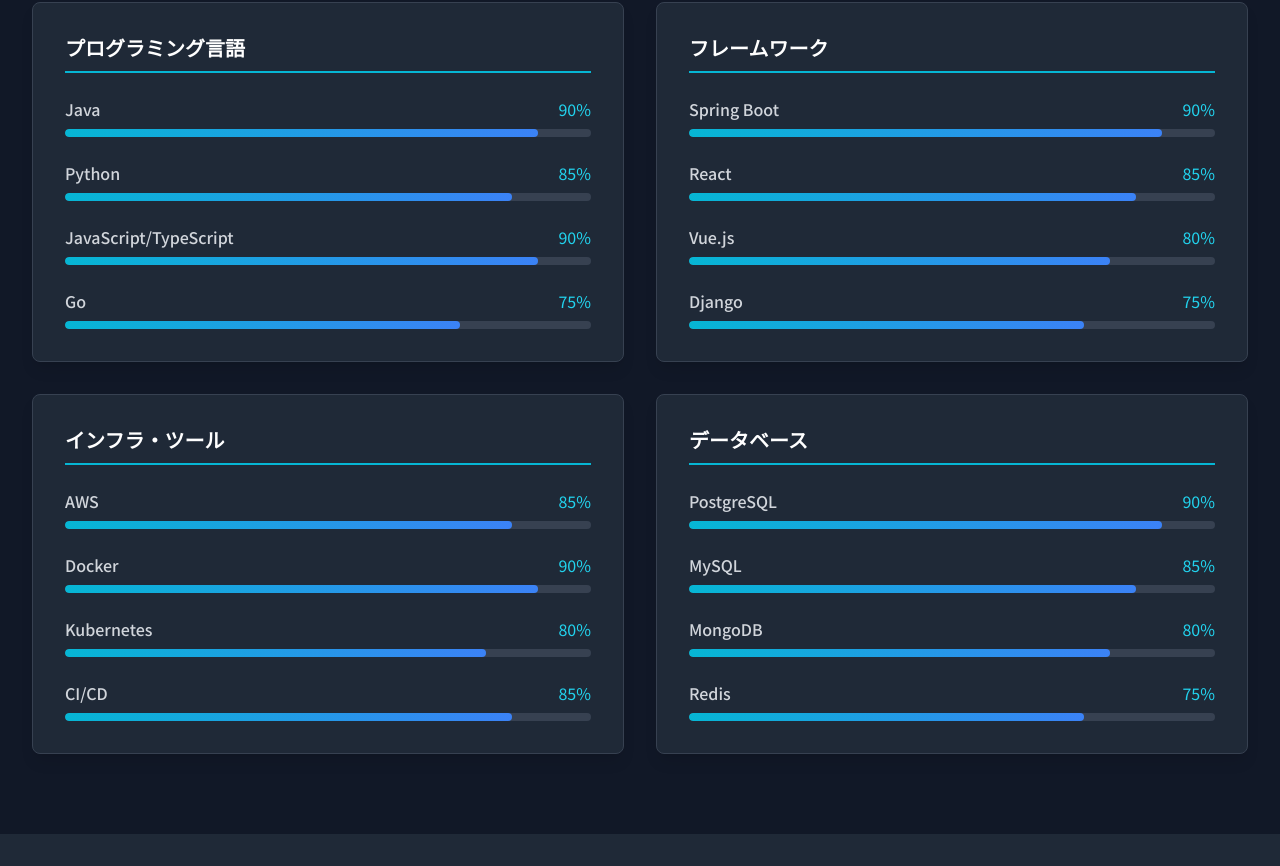
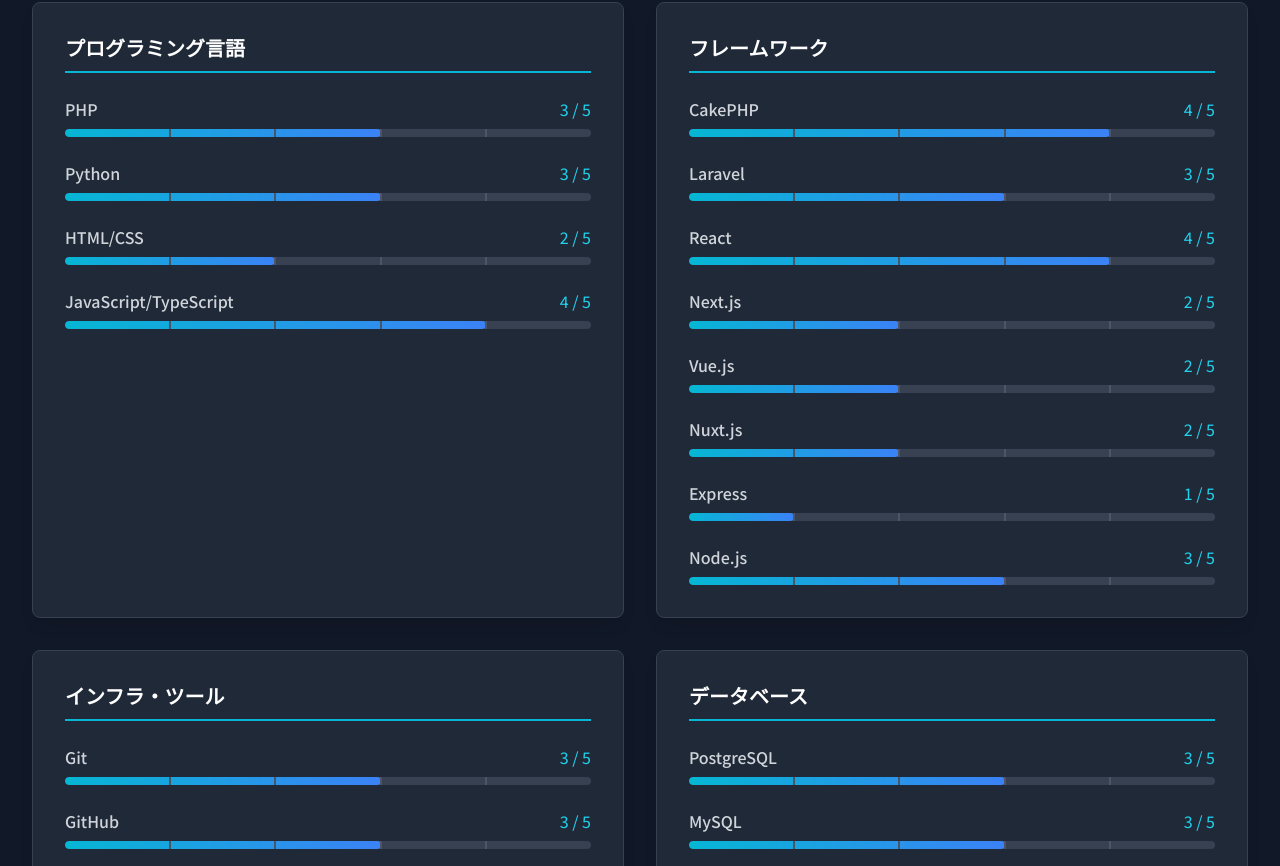
Before and after one commit to KM0912/portfolio, a React (Vite) app: page / in a window 1280 px wide. Shown: the part 1034-1900 px from the top of the page. Built offline with nearby package versions, Linux system fonts and the light colour scheme.

Commit message:
Skillsコンポーネントを更新し、スキルデータを外部データに移行。スキルレベルの表示ロジックを改善し、評価基準を追加。

```diff
--- a/src/components/Skills.tsx
+++ b/src/components/Skills.tsx
@@ -1,45 +1,13 @@
-import React from 'react';
-import SectionTitle from './SectionTitle';
-import { useIntersectionObserver } from '../utils/useIntersectionObserver';
+import SectionTitle from "./SectionTitle";
+import { useIntersectionObserver } from "../utils/useIntersectionObserver";
+import { skills } from "../data/data";
 
-const skillCategories = [
-  {
-    title: 'プログラミング言語',
-    skills: [
-      { name: 'Java', level: 90 },
-      { name: 'Python', level: 85 },
-      { name: 'JavaScript/TypeScript', level: 90 },
-      { name: 'Go', level: 75 },
-    ],
-  },
-  {
-    title: 'フレームワーク',
-    skills: [
-      { name: 'Spring Boot', level: 90 },
-      { name: 'React', level: 85 },
-      { name: 'Vue.js', level: 80 },
-      { name: 'Django', level: 75 },
-    ],
-  },
-  {
-    title: 'インフラ・ツール',
-    skills: [
-      { name: 'AWS', level: 85 },
-      { name: 'Docker', level: 90 },
-      { name: 'Kubernetes', level: 80 },
-      { name: 'CI/CD', level: 85 },
-    ],
-  },
-  {
-    title: 'データベース',
-    skills: [
-      { name: 'PostgreSQL', level: 90 },
-      { name: 'MySQL', level: 85 },
-      { name: 'MongoDB', level: 80 },
-      { name: 'Redis', level: 75 },
-    ],
-  },
-];
+// スキルレベルの評価基準
+// 1: 調べながら基本的な開発ができる。エラーの解決には時間がかかる。
+// 2: 実務経験が
+// 3: 実務で半年以上経験があり、問題なく開発できる。
+// 4: 実務で経験したことがあり、問題なく開発できる。他の人に教えられる。
+// 5: プロフェッショナル。完全に理解しており、他の人に教えられる。
 
 const Skills = () => {
   const { elementRef, isVisible } = useIntersectionObserver();
@@ -52,15 +20,15 @@
         <div
           ref={elementRef}
           className={`grid grid-cols-1 md:grid-cols-2 gap-8 ${
-            isVisible ? 'animate-fade-in-up' : 'opacity-0'
+            isVisible ? "animate-fade-in-up" : "opacity-0"
           }`}
         >
-          {skillCategories.map((category, categoryIndex) => (
+          {skills.map((category, categoryIndex) => (
             <div
               key={category.title}
               className="bg-gray-800 p-8 rounded-lg shadow-lg hover:shadow-xl transition-shadow duration-300 border border-gray-700"
               style={{
-                animationDelay: `${categoryIndex * 0.2}s`
+                animationDelay: `${categoryIndex * 0.2}s`,
               }}
             >
               <h3 className="text-xl font-semibold text-white mb-6 border-b-2 border-cyan-500 pb-2">
@@ -71,21 +39,42 @@
                   <div
                     key={skill.name}
                     style={{
-                      animationDelay: `${(categoryIndex * 4 + index) * 0.1}s`
+                      animationDelay: `${(categoryIndex * 4 + index) * 0.1}s`,
                     }}
                   >
                     <div className="flex justify-between mb-2">
-                      <span className="text-gray-300 font-medium">{skill.name}</span>
-                      <span className="text-cyan-400">{skill.level}%</span>
+                      <span className="text-gray-300 font-medium">
+                        {skill.name}
+                      </span>
+                      <span className="text-cyan-400">{skill.level} / 5</span>
                     </div>
-                    <div className="h-2 bg-gray-700 rounded-full overflow-hidden">
+                    <div className="h-2 bg-gray-700 rounded-full overflow-hidden relative">
                       <div
                         className="h-full bg-gradient-to-r from-cyan-500 to-blue-500 rounded-full transition-all duration-1000 ease-out"
                         style={{
-                          width: isVisible ? `${skill.level}%` : '0%',
-                          transitionDelay: `${(categoryIndex * 4 + index) * 0.1}s`
+                          width: isVisible
+                            ? `${(skill.level / 5) * 100}%`
+                            : "0%",
+                          transitionDelay: `${
+                            (categoryIndex * 4 + index) * 0.1
+                          }s`,
                         }}
                       ></div>
+                      <div className="absolute inset-0 flex justify-between">
+                        {[...Array(6)].map((_, i) => (
+                          <div
+                            key={i}
+                            className={
+                              i !== 0 && i !== 5
+                                ? "w-0.5 h-full bg-gray-600"
+                                : ""
+                            }
+                            style={{
+                              left: `${i * 20}%`,
+                            }}
+                          ></div>
+                        ))}
+                      </div>
                     </div>
                   </div>
                 ))}
--- a/src/data/data.ts
+++ b/src/data/data.ts
@@ -2,6 +2,14 @@
   title: string;
   content: string | string[];
 }[];
+
+type Skill = {
+  title: string;
+  skills: {
+    name: string;
+    level: number;
+  }[];
+};
 
 export const profile: Profile = [
   {
@@ -24,3 +32,46 @@
     ],
   },
 ];
+
+export const skills: Skill[] = [
+  {
+    title: "プログラミング言語",
+    skills: [
+      { name: "PHP", level: 3 },
+      { name: "Python", level: 3 },
+      { name: "HTML/CSS", level: 2 },
+      { name: "JavaScript/TypeScript", level: 4 },
+    ],
+  },
+  {
+    title: "フレームワーク",
+    skills: [
+      { name: "CakePHP", level: 4 },
+      { name: "Laravel", level: 3 },
+      { name: "React", level: 4 },
+      { name: "Next.js", level: 2 },
+      { name: "Vue.js", level: 2 },
+      { name: "Nuxt.js", level: 2 },
+      { name: "Express", level: 1 },
+      { name: "Node.js", level: 3 },
+    ],
+  },
+  {
+    title: "インフラ・ツール",
+    skills: [
+      { name: "Git", level: 3 },
+      { name: "GitHub", level: 3 },
+      { name: "AWS", level: 3 },
+      { name: "Docker", level: 3 },
+    ],
+  },
+  {
+    title: "データベース",
+    skills: [
+      { name: "PostgreSQL", level: 3 },
+      { name: "MySQL", level: 3 },
+      { name: "MariaDB", level: 3 },
+      { name: "SQLServer", level: 3 },
+    ],
+  },
+];
```
